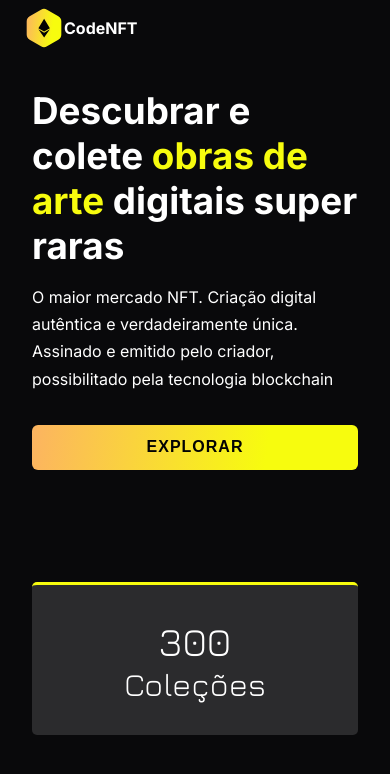
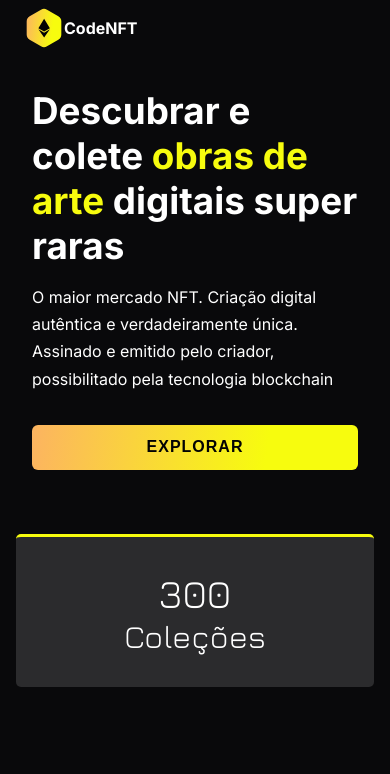
Before and after one commit to Gguife/CodeNFT, a React (Vite) app: page / in a window 390 px wide. Shown: the top 774 px of the page. Built offline with nearby package versions, Linux system fonts and the light colour scheme.

Commit message:
style: correction the margin in the mobile version

```diff
--- a/src/components/numbersCard/Style.css
+++ b/src/components/numbersCard/Style.css
@@ -76,3 +76,11 @@
     font-size: 2rem;
   }
 }
+
+
+@media (max-width: 400px) {
+  .numberCard{
+    padding: 1rem;
+    margin: 3rem auto;
+  }
+}
```
